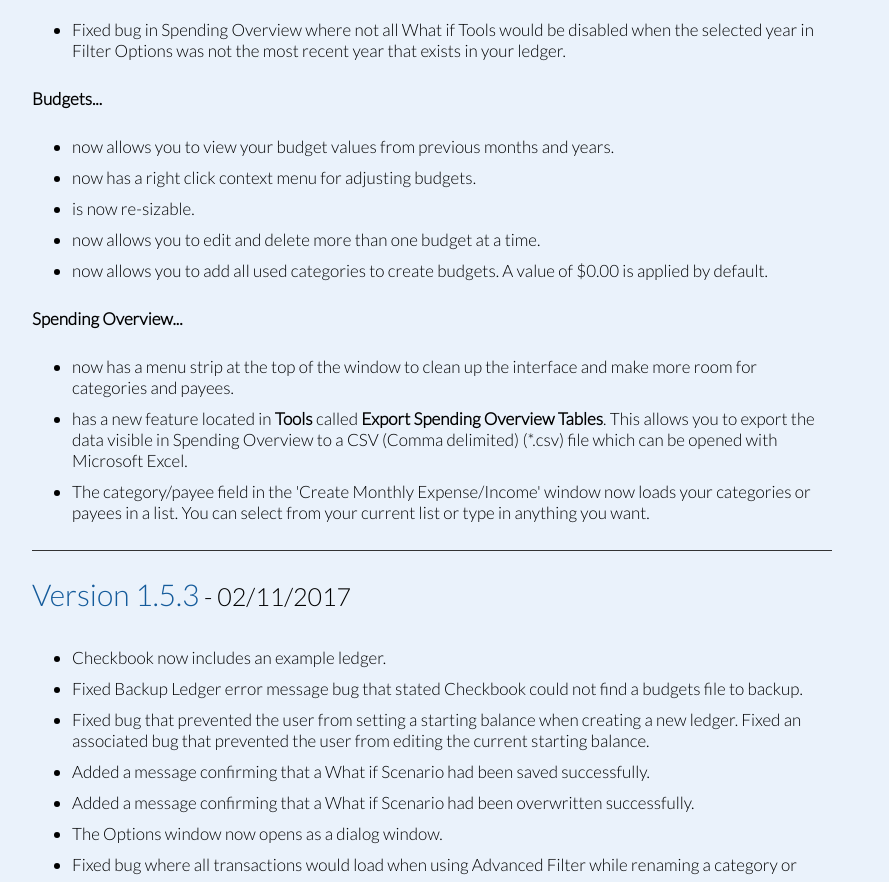
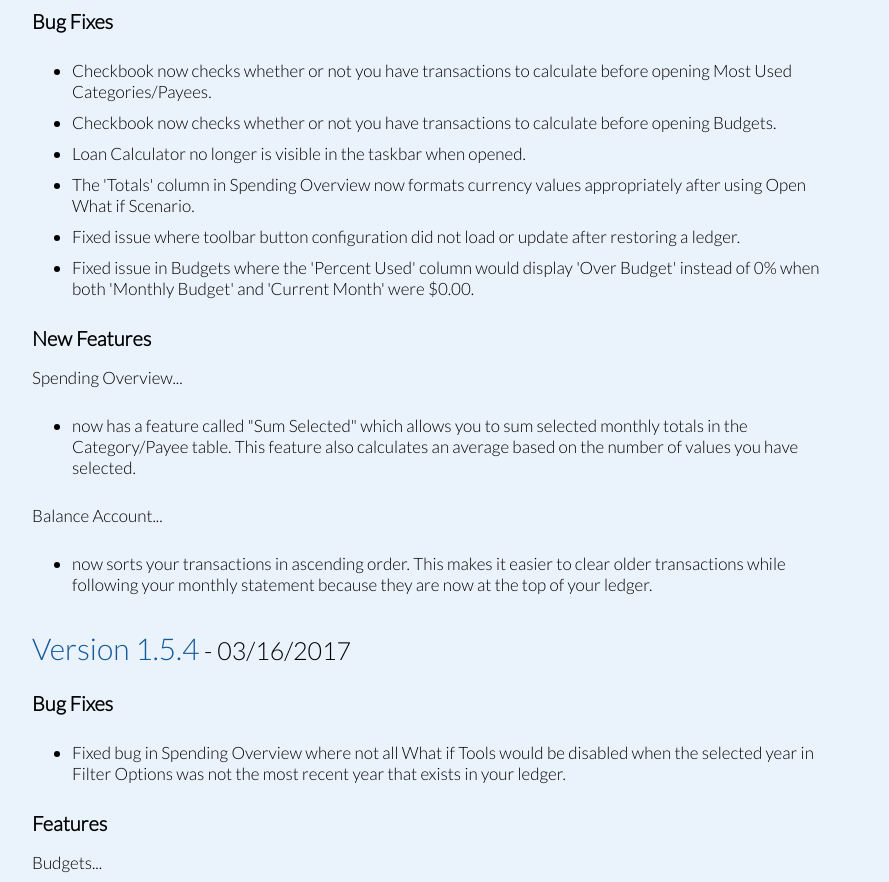
Before and after one commit to chris-mackay/CheckbookWebsite, a plain HTML site: page changelog.html in a window 1280 px wide. Shown: the part 249-1131 px from the top of the page, without its empty margins (208-1097 px from the left). Drawn offline with Linux system fonts and the light colour scheme.

Commit message:
Updated files for Version 1.5.5

```diff
--- a/changelog.html
+++ b/changelog.html
@@ -34,13 +34,42 @@
 
 		<h1>Changelog</h1>
 
+        <p class="large"><a class="large" href="https://github.com/cmackay732/Checkbook/releases/download/v1.5.5/Checkbook.Setup-v1.5.5.exe" target="_blank">Version 1.5.5</a> - 05/27/2017</p>
+
+		<h2><strong>Bug Fixes</strong></h2>
+
+		<ul>
+            <li class="small">Checkbook now checks whether or not you have transactions to calculate before opening Most Used Categories/Payees.
+            <li class="small">Checkbook now checks whether or not you have transactions to calculate before opening Budgets.
+            <li class="small">Loan Calculator no longer is visible in the taskbar when opened.
+            <li class="small">The 'Totals' column in Spending Overview now formats currency values appropriately after using Open What if Scenario.
+            <li class="small">Fixed issue where toolbar button configuration did not load or update after restoring a ledger.
+            <li class="small">Fixed issue in Budgets where the 'Percent Used' column would display 'Over Budget' instead of 0% when both 'Monthly Budget' and 'Current Month' were $0.00.
+		</ul>
+
+		<h2><strong>New Features</strong></h2>
+
+        <p>Spending Overview...</p>
+        <ul>
+            <li class="small">now has a feature called "Sum Selected" which allows you to sum selected monthly totals in the Category/Payee table. This feature also calculates an average based on the number of values you have selected.
+        </ul>
+
+        <p>Balance Account...</p>
+        <ul>
+            <li class="small">now sorts your transactions in ascending order. This makes it easier to clear older transactions while following your monthly statement because they are now at the top of your ledger.
+        </ul>
+
         <p class="large"><a class="large" href="https://github.com/cmackay732/Checkbook/releases/download/v1.5.4/Checkbook.Setup-v1.5.4.exe" target="_blank">Version 1.5.4</a> - 03/16/2017</p>
+
+		<h2><strong>Bug Fixes</strong></h2>
 
         <ul>
             <li class="small">Fixed bug in Spending Overview where not all What if Tools would be disabled when the selected year in Filter Options was not the most recent year that exists in your ledger.
         </ul>
 
-        <p><strong>Budgets...</strong></p>
+		<h2><strong>Features</strong></h2>
+
+        <p>Budgets...</p>
         <ul>
             <li class="small">now allows you to view your budget values from previous months and years.
             <li class="small">now has a right click context menu for adjusting budgets.
@@ -49,7 +78,7 @@
             <li class="small">now allows you to add all used categories to create budgets. A value of $0.00 is applied by default.
         </ul>
 
-        <p><strong>Spending Overview...</strong></p>
+        <p>Spending Overview...</p>
         <ul>
             <li class="small">now has a menu strip at the top of the window to clean up the interface and make more room for categories and payees.
             <li class="small">has a new feature located in <strong>Tools</strong> called <strong>Export Spending Overview Tables</strong>. This allows you to export the data visible in Spending Overview to a CSV (Comma delimited) (*.csv) file which can be opened with Microsoft Excel.
```
Also changed, not shown: about.html (+1 -6 lines), install.html (+1 -1 lines), videos.html (+1 -1 lines).
